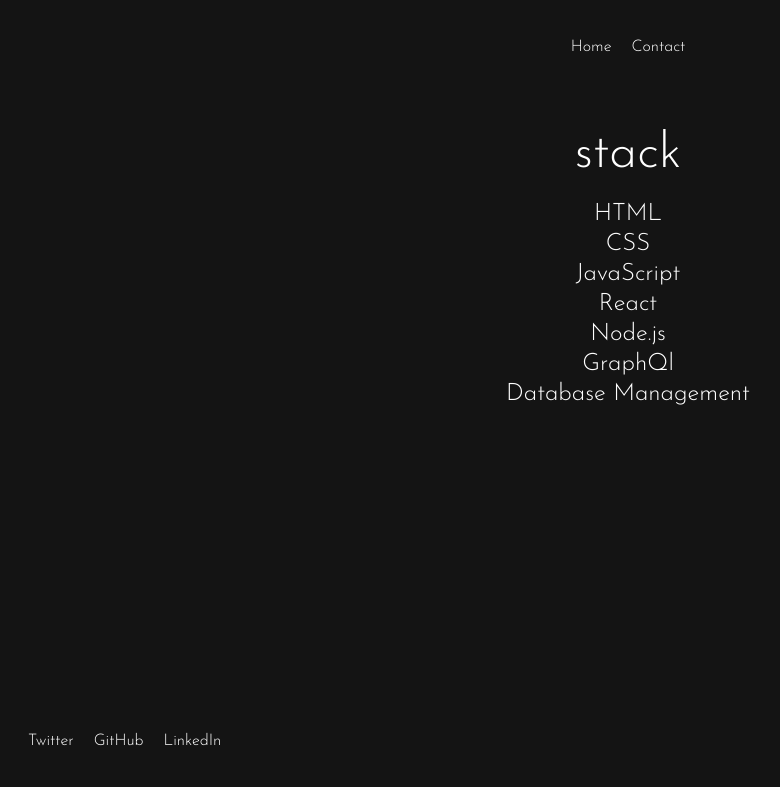
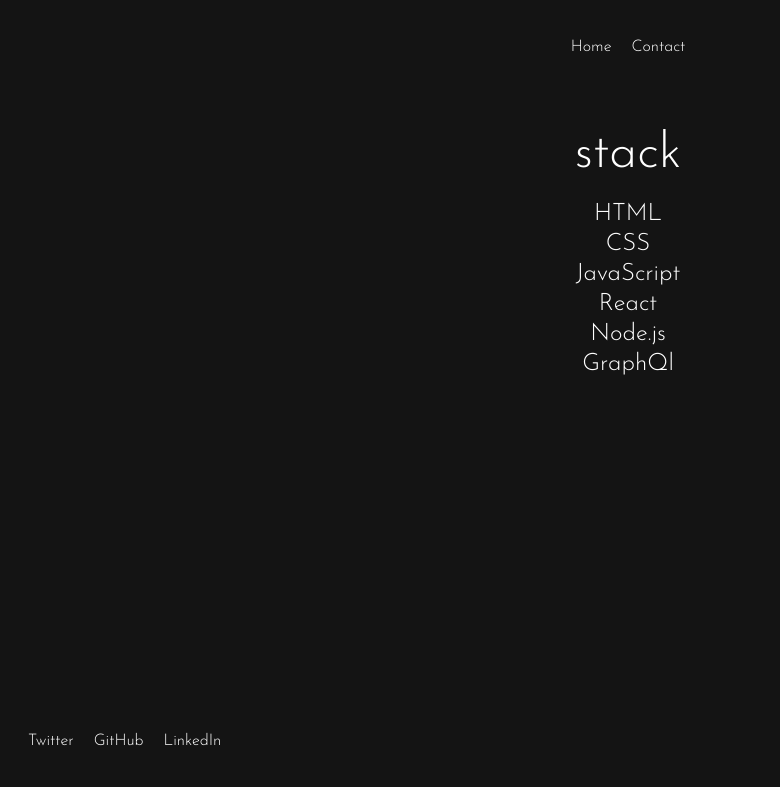
Before and after one commit to OnunGodwin/portfolio, a plain HTML site: page src/pages/stack.html in a window 1280 px wide. Shown: the whole page, without its empty margins (12-792 px from the left). Drawn offline with Linux system fonts and the light colour scheme.

Commit message:
Update stack.html

```diff
--- a/src/pages/stack.html
+++ b/src/pages/stack.html
@@ -23,7 +23,7 @@
       <h2>React</h2>
       <h2>Node.js</h2>
       <h2>GraphQl</h2>
-      <h2>Database Management</h2>
+
 
     </section>
 
```
